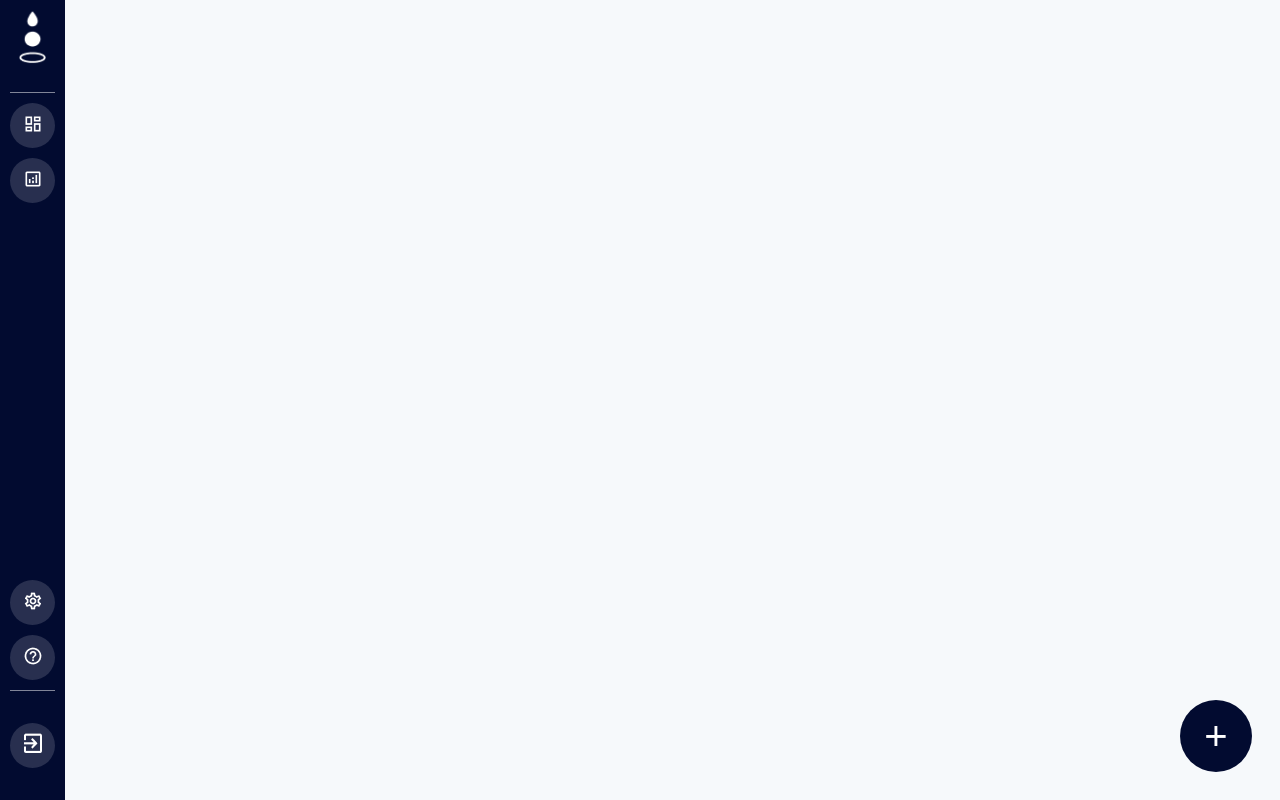
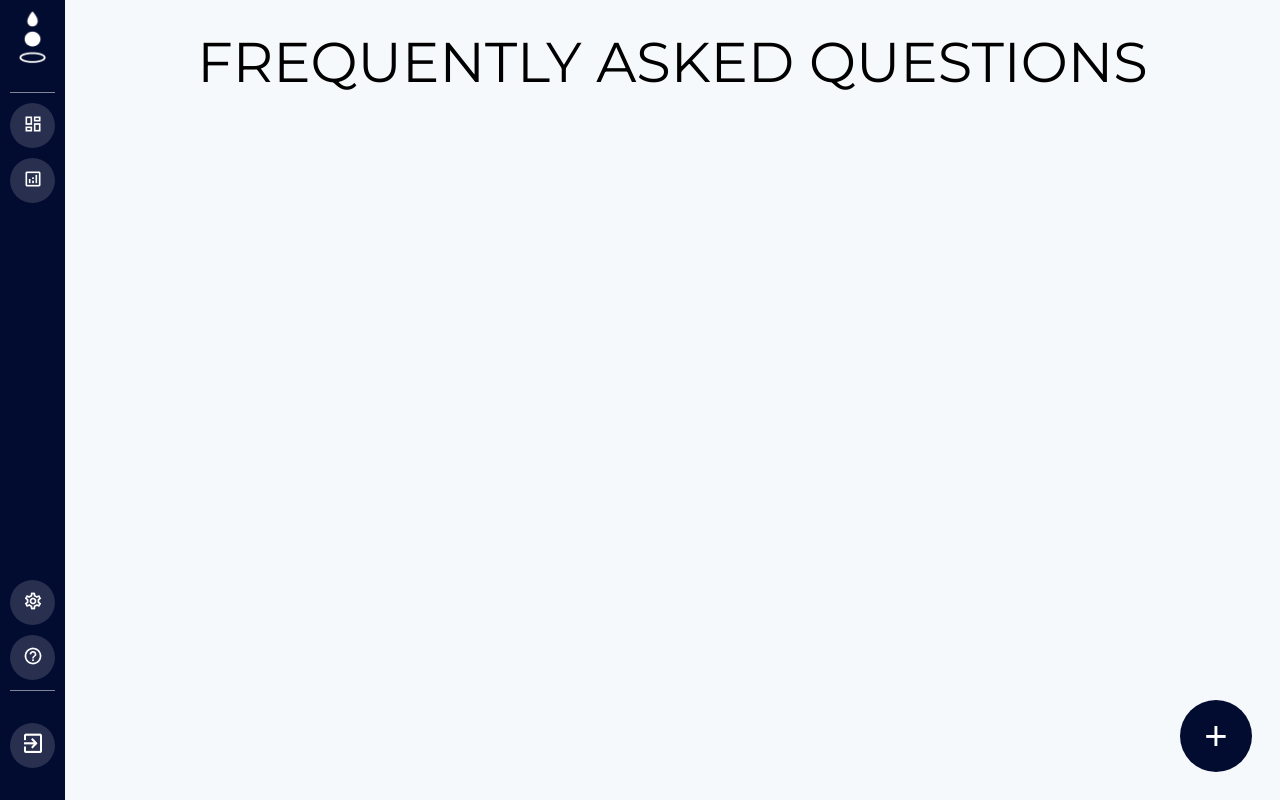
Before and after one commit to mallorybelgica/arina-sched-app, a React (Create React App) app in the folder client/: page /faqs in a window 1280 px wide. Built offline with nearby package versions, Linux system fonts and the light colour scheme.

Commit message:
added toggle updated pages

```diff
--- a/client/package.json
+++ b/client/package.json
@@ -11,6 +11,7 @@
     "material-ui": "^0.20.2",
     "react": "^17.0.2",
     "react-dom": "^17.0.2",
+    "react-icons": "^4.2.0",
     "react-router-dom": "^5.2.0",
     "react-scripts": "4.0.3",
     "styled-components": "^5.3.0",
--- a/client/src/components/Analytics.js
+++ b/client/src/components/Analytics.js
@@ -1,7 +1,14 @@
 import React from "react";
+import styled from "styled-components";
 
 const Analytics = () => {
-  return <div>Analytics</div>;
+  return <Wrapper>ANALYTICS</Wrapper>;
 };
 
 export default Analytics;
+
+const Wrapper = styled.div`
+  font-family: "Montserrat", sans-serif;
+  text-align: center;
+  font-size: 56px;
+`;
--- a/client/src/components/App.js
+++ b/client/src/components/App.js
@@ -23,7 +23,7 @@ const App = () => {
         <Route path="/account">
           <UserAccount />
         </Route>
-        <Route path="/faq">
+        <Route path="/faqs">
           <Faqs />
         </Route>
       </Switch>
--- a/client/src/components/ClassGridItem.js
+++ b/client/src/components/ClassGridItem.js
@@ -1,11 +1,16 @@
 import React from "react";
 import styled from "styled-components";
+import { BsThreeDots } from "react-icons/bs";
 import { userClass } from "../data";
 
 const ClassGridItem = (props) => {
   return (
     <Wrapper>
       <NextClass>Your Next Class</NextClass>
+      <BsThreeDots
+        style={{ position: "absolute", marginLeft: "425px", color: "#DBBCAE" }}
+        size={20}
+      />
       <ImageWrapper>
         <Image src={userClass.instructorImage} />
       </ImageWrapper>
--- a/client/src/components/Faqs.js
+++ b/client/src/components/Faqs.js
@@ -1,7 +1,14 @@
 import React from "react";
+import styled from "styled-components";
 
-const UserAccount = () => {
-  return <div>FREQUENTLY ASKED QUESTIONS</div>;
+const Faqs = () => {
+  return <Wrapper>FREQUENTLY ASKED QUESTIONS</Wrapper>;
 };
 
-export default UserAccount;
+export default Faqs;
+
+const Wrapper = styled.div`
+  font-family: "Montserrat", sans-serif;
+  text-align: center;
+  font-size: 56px;
+`;
--- a/client/src/components/Form/StepOneDetails.js
+++ b/client/src/components/Form/StepOneDetails.js
@@ -1,6 +1,7 @@
 import React from "react";
 import { Formik } from "formik";
 import styled from "styled-components";
+import Toggle from "./Toggle";
 
 const StepOneDetails = ({
   classType,
@@ -16,6 +17,7 @@ const StepOneDetails = ({
           <CloseButton onClick={openModal}>
             ← Back to Class Management
           </CloseButton>
+          <Toggle />
           <FormTitle>Create Detailed Class</FormTitle>
           <ClassTypeLabel>Class Type</ClassTypeLabel>
           <ClassTypeWrapper
--- /dev/null
+++ b/client/src/components/Form/Toggle.js
@@ -0,0 +1,49 @@
+import React from "react";
+import styled from "styled-components";
+
+const Toggle = () => {
+  return (
+    <Wrapper>
+      <ClassTemplate>Create Class Template</ClassTemplate>
+      <ToggleSwitch>
+        <Slider></Slider>
+      </ToggleSwitch>
+    </Wrapper>
+  );
+};
+
+export default Toggle;
+
+const Wrapper = styled.div`
+  position: absolute;
+  top: 0;
+  right: 0;
+  margin-top: 4px;
+  display: flex;
+  align-items: center;
+  justify-content: space-evenly;
+  width: 40%;
+`;
+
+const ClassTemplate = styled.p`
+  font-family: "Montserrat", sans-serif;
+  font-size: 11px;
+  color: rgb(0, 0, 0, 0.65);
+`;
+
+const ToggleSwitch = styled.div`
+  display: flex;
+  justify-content: flex-end;
+  border: 1px #dad2cb solid;
+  border-radius: 100px;
+  width: 27px;
+  height: 14px;
+`;
+
+const Slider = styled.div`
+  border-radius: 100%;
+  margin: 2px;
+  height: 10.22px;
+  width: 10.22px;
+  background-color: #dad2cb;
+`;
--- a/client/src/components/UserAccount.js
+++ b/client/src/components/UserAccount.js
@@ -1,7 +1,14 @@
 import React from "react";
+import styled from "styled-components";
 
 const UserAccount = () => {
-  return <div>USER ACCOUNT</div>;
+  return <Wrapper>USER ACCOUNT</Wrapper>;
 };
 
 export default UserAccount;
+
+const Wrapper = styled.div`
+  font-family: "Montserrat", sans-serif;
+  text-align: center;
+  font-size: 56px;
+`;
```
Also changed, not shown: 1 other file (tests, documents, lock files or other folders).
